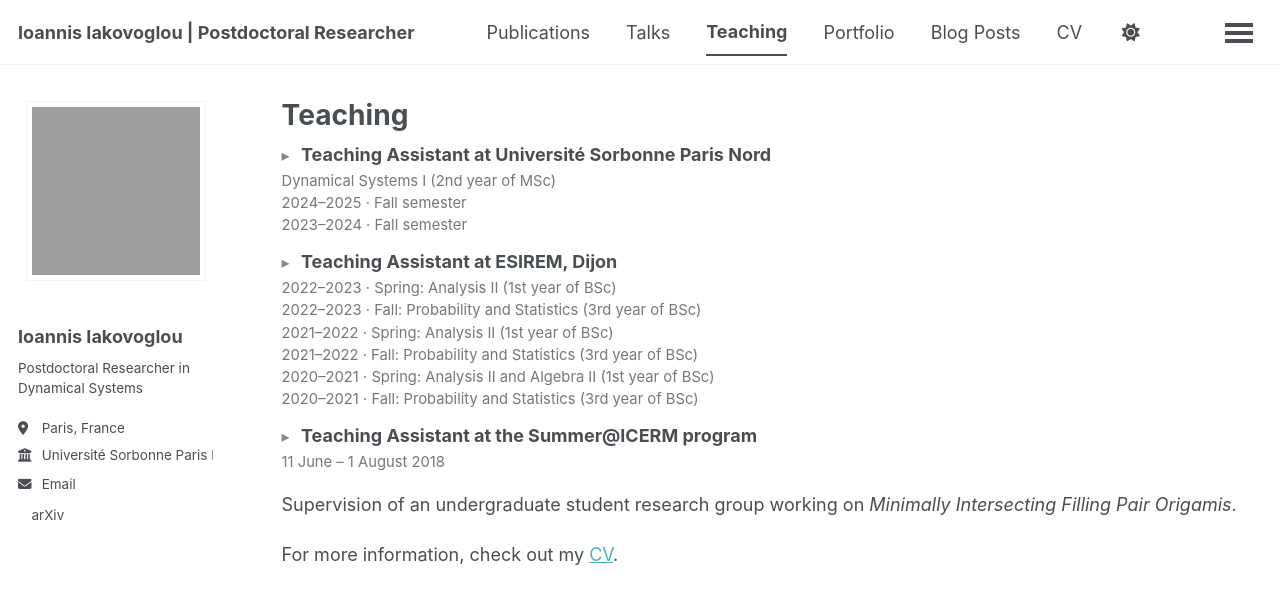
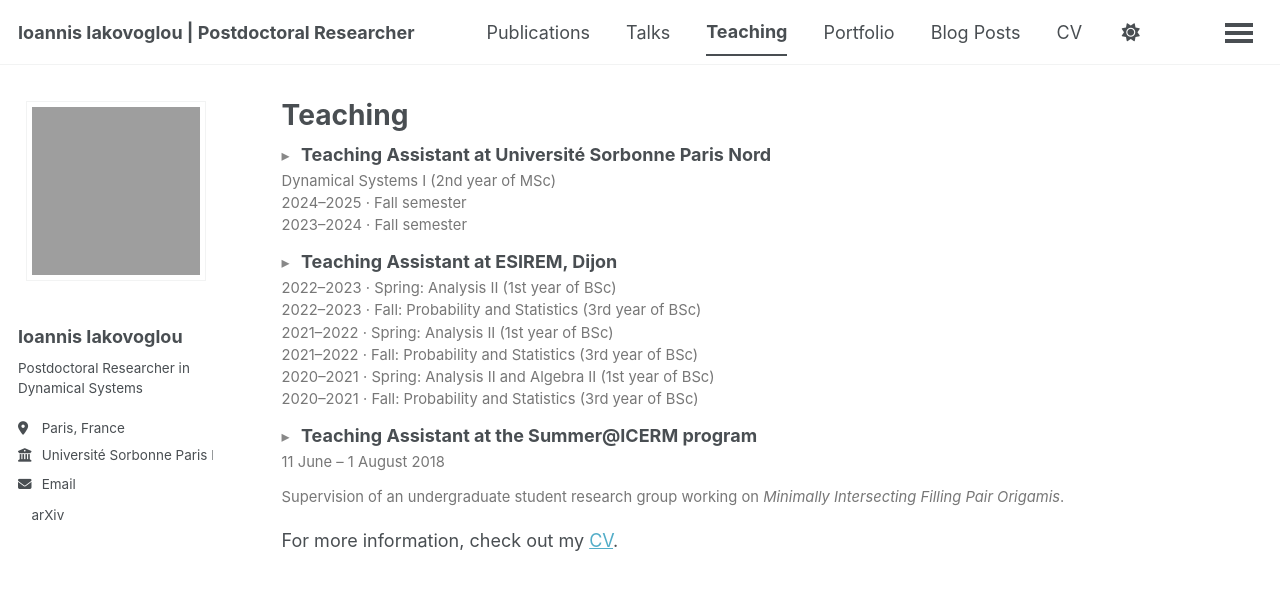
Before and after one commit to ioannisiakovoglou/ioannisiakovoglou.github.io, a Jekyll site: the page built from _pages/teaching.html, in a window 1280 px wide. Shown: the top 604 px of the page. Built offline with Jekyll 4.4.1, drawn with Linux system fonts in a browser that asks for light colours; a script bundle is joined from its source files by our own code; a style sheet for code colours, icons or effects is not loaded.

Commit message:
Update post description HTML structure
Changed post description rendering from paragraph to div.

```diff
--- a/_includes/archive-single-teaching.html
+++ b/_includes/archive-single-teaching.html
@@ -22,9 +22,11 @@
         <p class="teaching-detail">{{ period }}</p>
       {% endfor %}
 
-      {% if post.description %}
-        <p class="teaching-detail">{{ post.description | markdownify }}</p>
-      {% endif %}
+     {% if post.description %}
+      <div class="teaching-detail">
+      {{ post.description | markdownify }}
+      </div>
+    {% endif %}
 
     </div>
 
```
